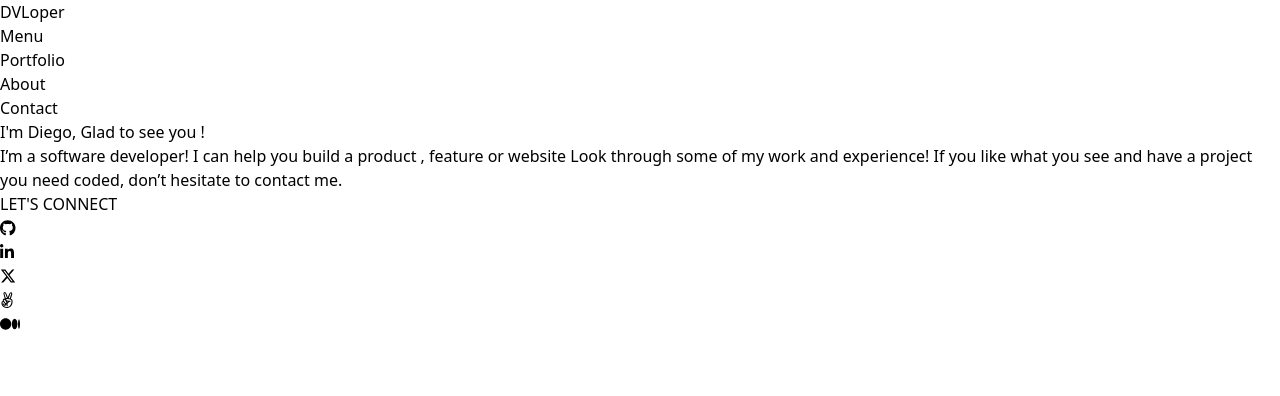
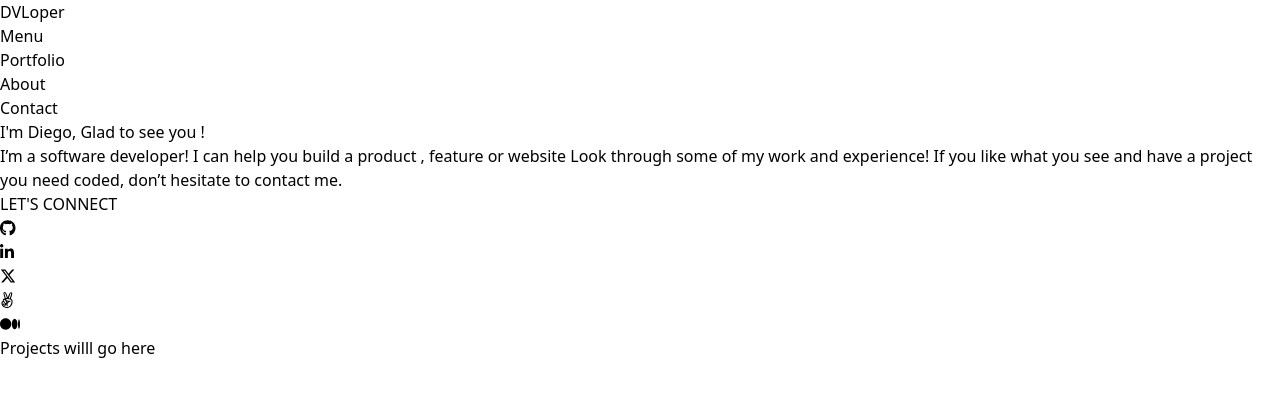
Before and after one commit to Diegogagan2587/Diegogagan2587.github.io, a React (Vite) app: page / in a window 1280 px wide. Shown: the top 396 px of the page. Built offline with nearby package versions, Linux system fonts and the light colour scheme.

Commit message:
Create and import PorftfolioSectoin.jsx component

```diff
--- a/src/App.jsx
+++ b/src/App.jsx
@@ -1,5 +1,6 @@
 import IntroductionSection from './sections/IntroductionSection';
 import NavigationBar from './components/NavigationBar';
+import PortfolioSection from './sections/PortfolioSection';
 
 
 function App() {
@@ -10,6 +11,7 @@ function App() {
       </header>
       <main>
         <IntroductionSection />
+        <PortfolioSection />
       </main>
     </>
   );
--- /dev/null
+++ b/src/sections/PortfolioSection.jsx
@@ -0,0 +1,8 @@
+const PortfolioSection = () => {
+  return (
+    <section id="portfolio" className="portfolio">
+      <h1>Projects willl go here</h1>
+    </section>
+  );
+};
+export default PortfolioSection;
```
